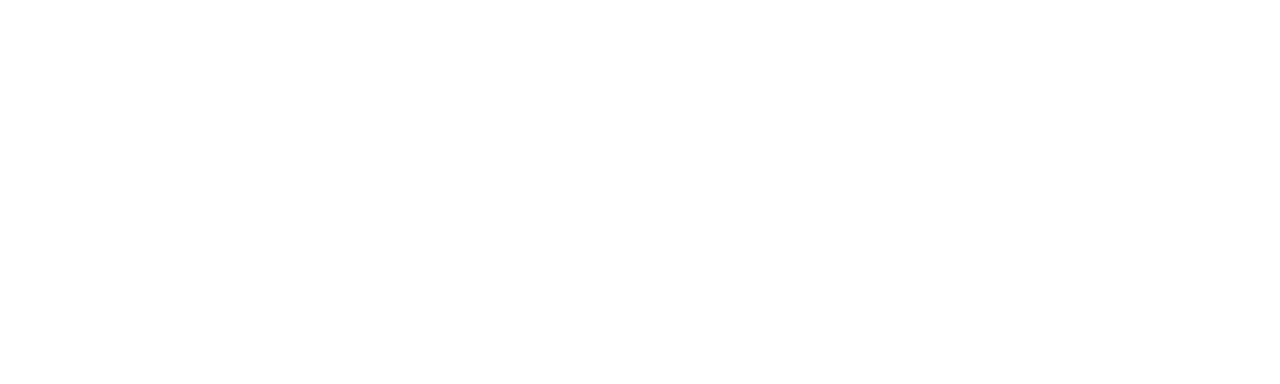
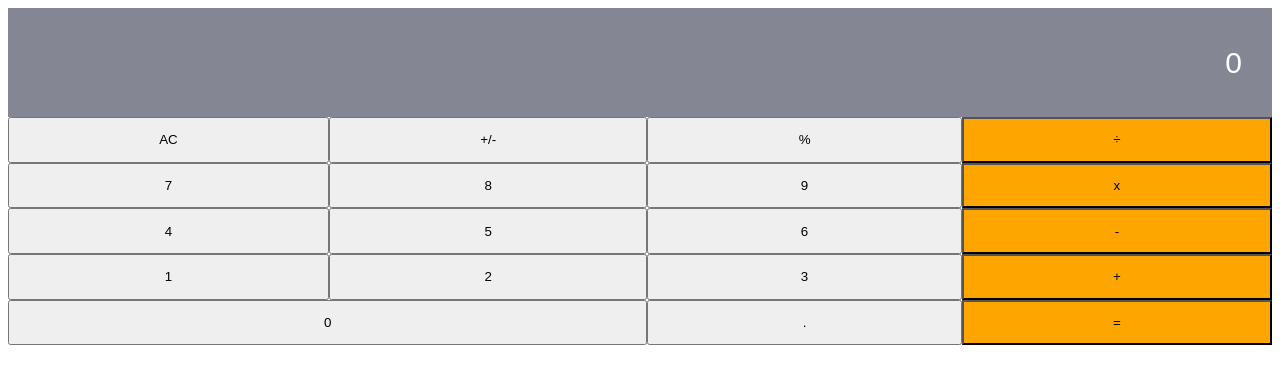
Before and after one commit to zainsadaqat/math-magicians, a React (Create React App) app: page / in a window 1280 px wide. Shown: the top 384 px of the page. Built offline with nearby package versions, Linux system fonts and the light colour scheme.

Commit message:
Add calculator component in App component

```diff
--- a/src/App.js
+++ b/src/App.js
@@ -1,5 +1,7 @@
+import Calculator from './components/Calculator';
+
 function App() {
-  return <div className="App" />;
+  return <Calculator />;
 }
 
 export default App;
```
